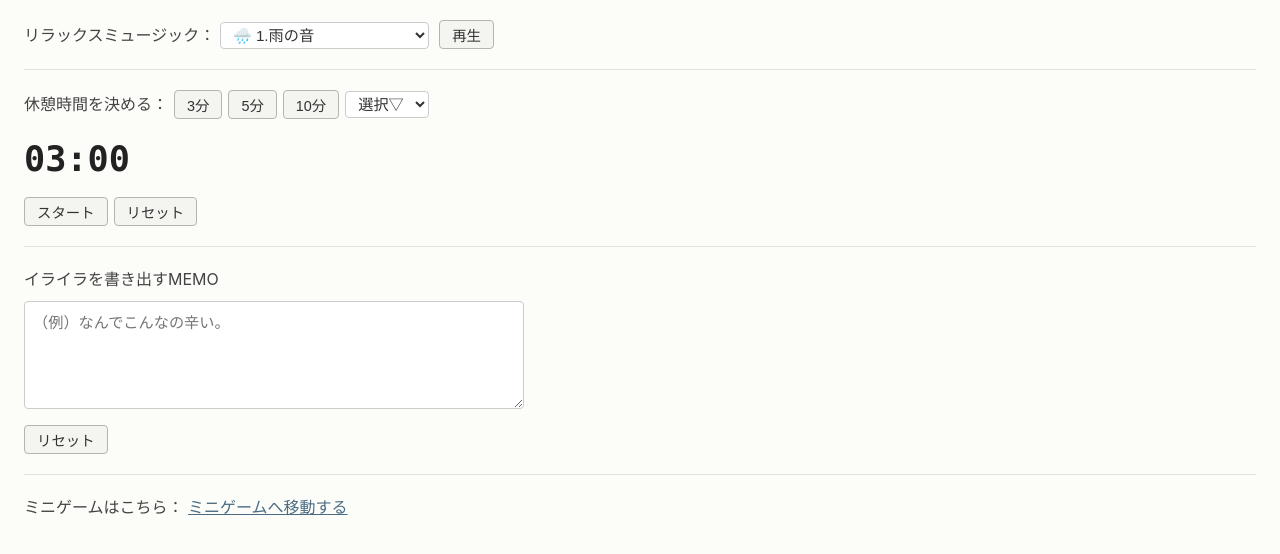
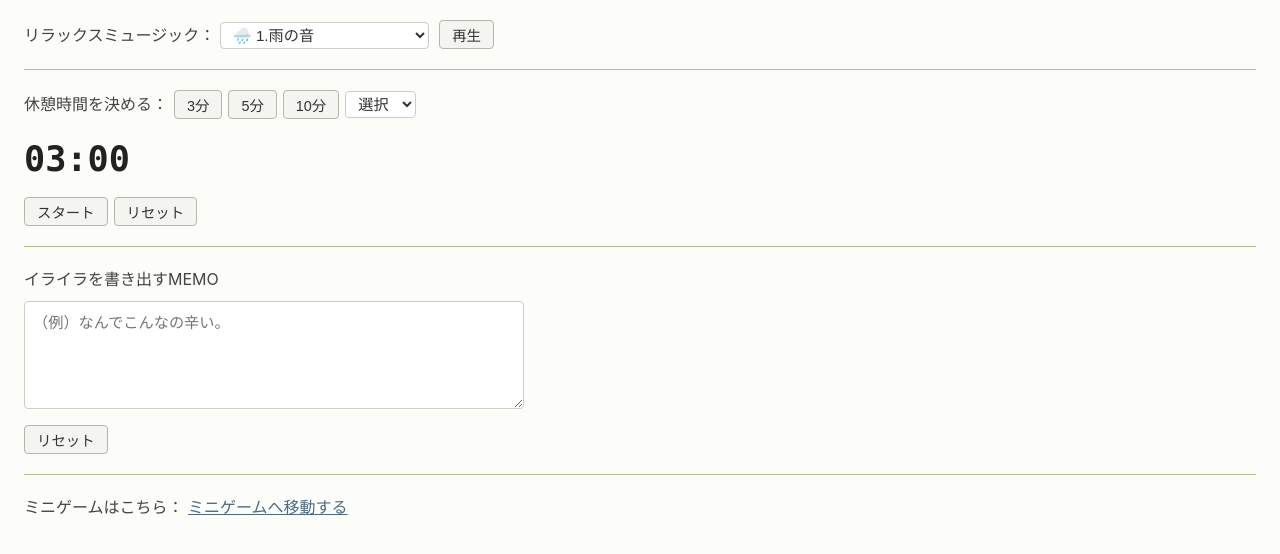
Before and after one commit to Cassia1225/zemi_webApp_A, a PHP site: page /relax.html in a window 1280 px wide. Shown: the part 70-624 px from the top of the page. Run offline with PHP 8.4, Linux system fonts and the light colour scheme.

Commit message:
リラックス

```diff
--- a/UI/Relux/relax.css
+++ b/UI/Relux/relax.css
@@ -33,7 +33,7 @@ section {
 
 hr {
     border: none;
-    border-top: 1px solid #e2e2dd; /* 目立たない薄い区切り線 */
+    border-top: 1px solid #b7b790; /* 目立たない薄い区切り線 */
     margin: 20px 0;
 }
 
--- a/UI/Relux/relax.html
+++ b/UI/Relux/relax.html
@@ -53,7 +53,7 @@
                 <button type="button" onclick="setTimer(10)">10分</button>
 
                 <select id="custom-time" onchange="setCustomTimer(this.value)">
-                    <option value="" disabled selected>選択▽</option>
+                    <option value="" disabled selected>選択</option>
                     <option value="1">1分</option>
                     <option value="15">15分</option>
                     <option value="20">20分</option>
```
